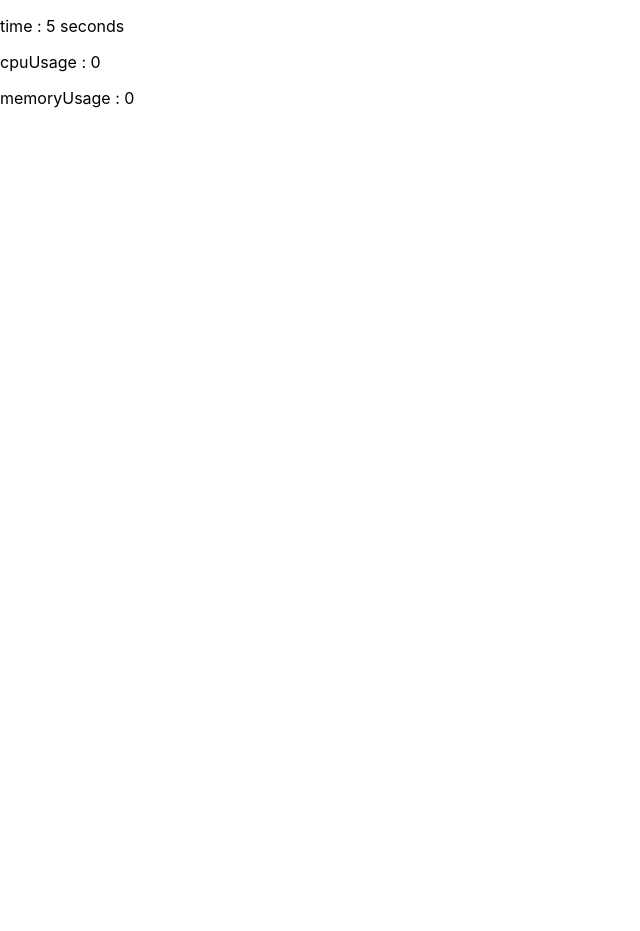
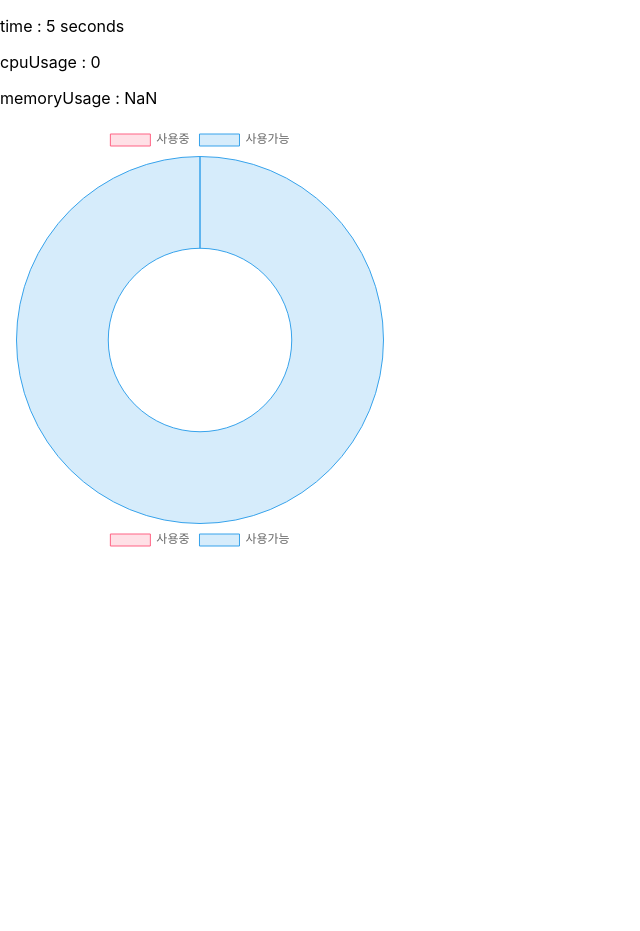
Before and after one commit to Chosh93/NMS_FE_TS, a React (Create React App) app: page /monitor in a window 1280 px wide. Shown: the top 931 px of the page, without its empty margins (0-640 px from the left). Before the commit the page ends 800 px from the top, so only its background shows below. Built offline with nearby package versions, Linux system fonts and the light colour scheme; no server answers.

Commit message:
cpu, 메모리, disk 체크 및 zustand 상태관리, 각 차트 출(react-chartjs-2)적용

```diff
--- /dev/null
+++ b/src/components/CpuChart.tsx
@@ -0,0 +1,41 @@
+import React from "react";
+import { Chart as ChartJS, ArcElement, Tooltip, Legend } from 'chart.js';
+import { Doughnut } from 'react-chartjs-2';
+import useSystemInfoStore from "../zustand/InfoStore";
+
+ChartJS.register(ArcElement, Tooltip, Legend);
+
+const CpuChart: React.FC = () => {
+    const { cpuUsage } = useSystemInfoStore(); // cpuUsage와 memoryUsage 값 가져오기
+
+    const data = {
+        labels: ['사용중', '사용가능'],
+        datasets:[
+            {
+                data: [cpuUsage, 100-cpuUsage], // cpuUsage와 memoryUsage 값을 차트 데이터에 사용
+                backgroundColor: [
+                    'rgba(255, 99, 132, 0.2)',
+                    'rgba(54, 162, 235, 0.2)',
+                ],
+                borderColor: [
+                    'rgba(255, 99, 132, 1)',
+                    'rgba(54, 162, 235, 1)',
+                ],
+                borderWidth: 1,
+            }
+        ]
+    };
+
+    const chartOptions = {
+        responsive: true, // 차트 크기를 반응형으로 조정
+        maintainAspectRatio: false, // 차트가 부모 요소의 크기에 맞추도록 설정
+    };
+
+    return (
+        <div style={{ width: '400px', height: '400px' }}>
+            <Doughnut data={data} options={chartOptions}/>
+        </div>
+    )
+}
+
+export default CpuChart;
--- /dev/null
+++ b/src/components/DisChart.tsx
@@ -0,0 +1,40 @@
+import React from "react";
+import { Chart as ChartJS, ArcElement, Tooltip, Legend } from 'chart.js';
+import { Doughnut } from 'react-chartjs-2';
+import useSystemInfoStore from "../zustand/InfoStore";
+
+ChartJS.register(ArcElement, Tooltip, Legend);
+
+const DiskChart: React.FC = () => {
+    const { diskTotal, diskUsable } = useSystemInfoStore();
+    const data = {
+        labels: ['사용중', '사용가능'],
+        datasets:[
+            {
+                data: [diskTotal-diskUsable, diskUsable],
+                backgroundColor: [
+                    'rgba(255, 99, 132, 0.2)',
+                    'rgba(54, 162, 235, 0.2)',
+                ],
+                borderColor: [
+                    'rgba(255, 99, 132, 1)',
+                    'rgba(54, 162, 235, 1)',
+                ],
+                borderWidth: 1,
+            }
+        ]
+    };
+
+    const chartOptions = {
+        responsive: true, // 차트 크기를 반응형으로 조정
+        maintainAspectRatio: false, // 차트가 부모 요소의 크기에 맞추도록 설정
+    };
+
+    return (
+        <div style={{ width: '400px', height: '400px' }}>
+            <Doughnut data={data} options={chartOptions}/>
+        </div>
+    )
+}
+
+export default DiskChart;
--- /dev/null
+++ b/src/components/MemoryChart.tsx
@@ -0,0 +1,42 @@
+import React from "react";
+import { Chart as ChartJS, ArcElement, Tooltip, Legend } from 'chart.js';
+import { Doughnut } from 'react-chartjs-2';
+import useSystemInfoStore from "../zustand/InfoStore";
+
+ChartJS.register(ArcElement, Tooltip, Legend);
+
+const MemoryChart: React.FC = () => {
+    const { memoryFree, memoryTotal } = useSystemInfoStore();
+    const memoryUsage = Math.round(memoryFree/memoryTotal*100);
+    const data = {
+        labels: ['사용중', '사용가능'],
+        datasets:[
+            {
+                data: [100-memoryUsage, memoryUsage],
+                backgroundColor: [
+                    'rgba(255, 99, 132, 0.2)',
+                    'rgba(54, 162, 235, 0.2)',
+                ],
+                borderColor: [
+                    'rgba(255, 99, 132, 1)',
+                    'rgba(54, 162, 235, 1)',
+                ],
+                borderWidth: 1,
+            }
+        ]
+    };
+
+    const chartOptions = {
+        responsive: true, // 차트 크기를 반응형으로 조정
+        maintainAspectRatio: false, // 차트가 부모 요소의 크기에 맞추도록 설정
+    };
+
+    return (
+        <div style={{ width: '400px', height: '400px' }}>
+            <Doughnut data={data} options={chartOptions}/>
+            <p>메모리 사용율 : {100-memoryUsage} %</p>
+        </div>
+    )
+}
+
+export default MemoryChart;
--- a/src/components/Monitoring.tsx
+++ b/src/components/Monitoring.tsx
@@ -1,37 +1,37 @@
-import React, { useState, useEffect } from "react";
+import React, { useEffect } from "react";
 import MonitorApi from "../api/MonitorApi";
-
-interface MonitoringData {
-    cpuUsage: number;
-    memoryUsage: number;
-
-}
+import useSystemInfoStore from "../zustand/InfoStore";
 
 const Monitoring:React.FC = () => {
-    const [monitoringData, setMonitoringData] = useState<MonitoringData>({ cpuUsage: 0, memoryUsage: 0 });
-
+    const { cpuUsage, memoryFree, memoryTotal, set } = useSystemInfoStore();
     useEffect(() => {
         const fetchData = async () => {
-            try {
-                const response = await MonitorApi.startMonitoring();
-                setMonitoringData(response.data);
-            } catch (error) {
-                console.error("Error fetching data:", error);
-            }
+          try {
+            const response = await MonitorApi.startMonitoring();
+            set({
+              cpuUsage: Math.round(response.data.cpuUsage),
+              memoryFree: response.data.memoryFree,
+              memoryTotal: response.data.memoryTotal,
+              diskTotal: response.data.diskTotal,
+              diskUsable: response.data.diskUsable
+            });
+            console.log(response.data);
+          } catch (error) {
+            console.error("Error fetching data:", error);
+          }
         };
 
         const interval = setInterval(fetchData, 5000);
 
-        // 컴포넌트가 언마운트될 때 interval을 정리합니다.
         return () => {
             clearInterval(interval);
         };
-    }, []);
+    }, [set]);
 
     return(
         <div>
-            <p>cpuUsage : {monitoringData.cpuUsage}</p>
-            <p>memoryUsage : {monitoringData.memoryUsage} </p>
+            <p>cpuUsage : {cpuUsage}</p>
+            <p>memoryUsage : {100-Math.round(memoryFree/memoryTotal*100)} </p>
         </div>
     )
 }
--- a/src/index.tsx
+++ b/src/index.tsx
@@ -8,9 +8,7 @@ const root = ReactDOM.createRoot(
   document.getElementById('root') as HTMLElement
 );
 root.render(
-  <React.StrictMode>
     <App />
-  </React.StrictMode>
 );
 
 // If you want to start measuring performance in your app, pass a function
--- a/src/page/MonitorPage.tsx
+++ b/src/page/MonitorPage.tsx
@@ -1,6 +1,9 @@
 import React from "react";
 import Seconds from "../components/Seconds";
 import Monitoring from "../components/Monitoring";
+import CpuChart from "../components/CpuChart";
+import MemoryChart from "../components/MemoryChart";
+import DiskChart from "../components/DisChart";
 
 const MonitorPage:React.FC = () => {
 
@@ -9,6 +12,9 @@ const MonitorPage:React.FC = () => {
         <>
         <Seconds/>
         <Monitoring/>
+        <CpuChart/>
+        <MemoryChart/>
+        <DiskChart/>
         </>
     )
 }
--- /dev/null
+++ b/src/zustand/InfoStore.tsx
@@ -0,0 +1,28 @@
+import { create, SetState } from "zustand";
+
+interface SystemState {
+    cpuUsage: number;
+    memoryFree: number;
+    memoryTotal: number;
+    diskTotal: number;
+    diskUsable: number;
+}
+
+const initialState: SystemState =  {
+    cpuUsage: 0,
+    memoryFree: 0,
+    memoryTotal: 0,
+    diskTotal: 0,
+    diskUsable: 0
+}
+
+interface SystemStore extends SystemState {
+    set: SetState<SystemState>;
+  }
+
+  export const useSystemInfoStore = create<SystemStore>((set) => ({
+    ...initialState,
+    set: (newState) => set((state) => ({ ...state, ...newState })),
+  }));
+
+export default useSystemInfoStore;
```
Also changed, not shown: package.json (+6 -1 lines), 1 other file (tests, documents, lock files or other folders).
